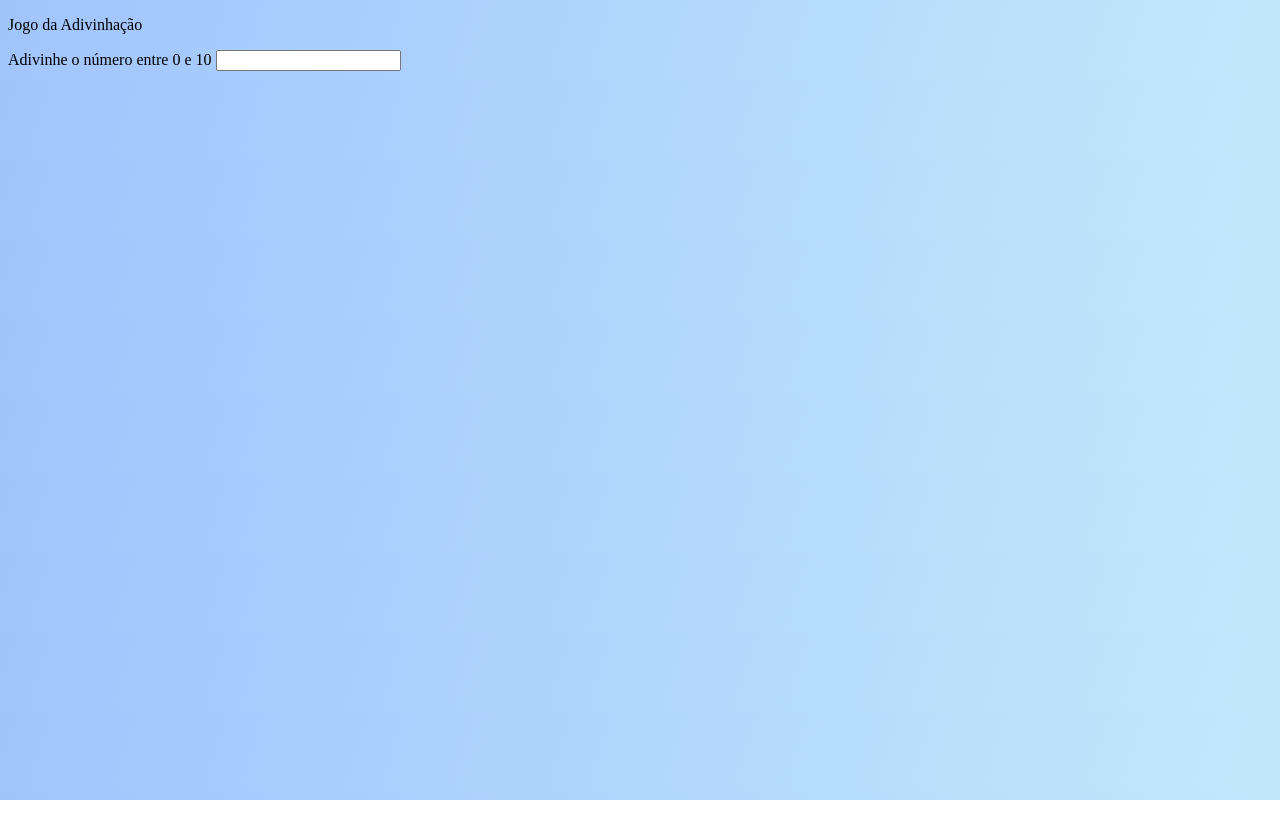
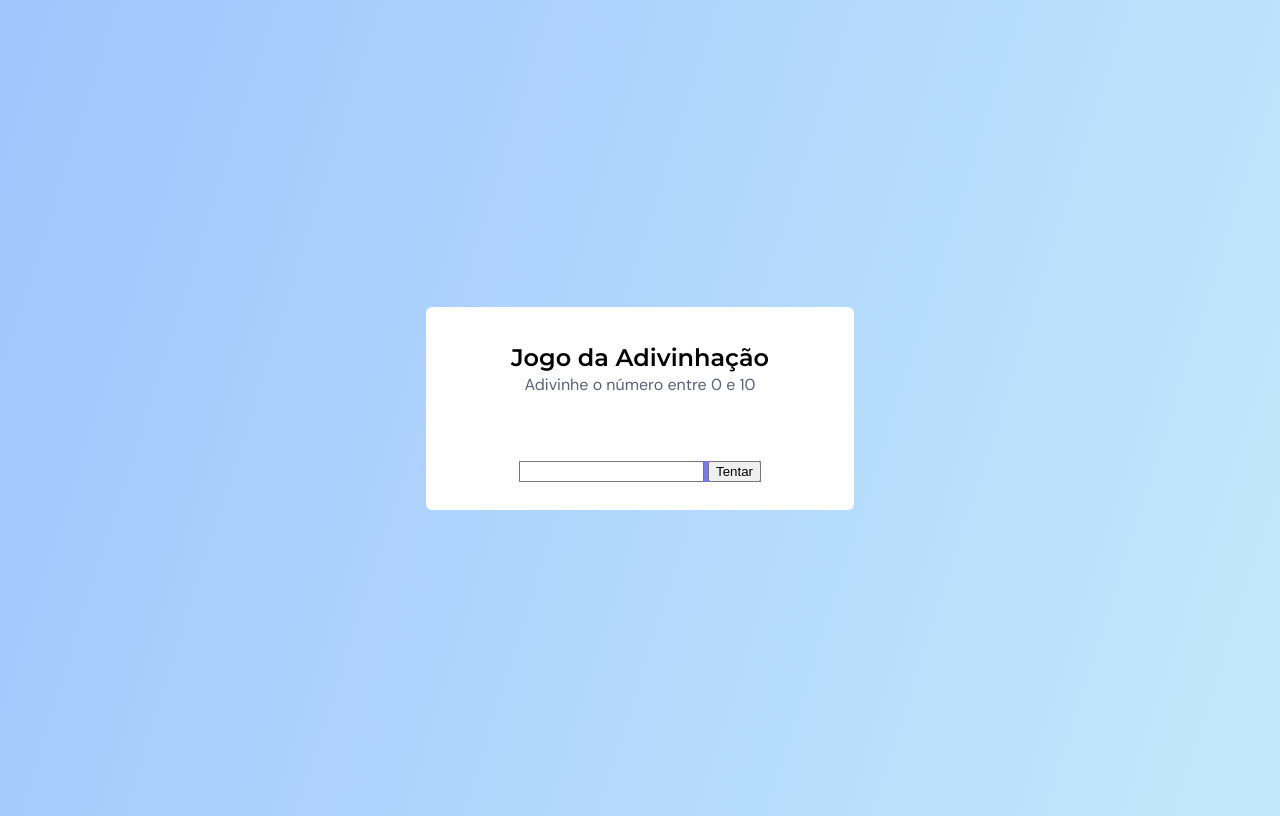
Before and after one commit to RobsonBoscato/jogo-adivinha-o, a plain HTML site: page index.html in a window 1280 px wide. Drawn offline with Linux system fonts and the light colour scheme.

Commit message:
adjusted css and readme

```diff
--- a/index.html
+++ b/index.html
@@ -1,10 +1,18 @@
 <!DOCTYPE html>
 <html lang="pt-BR">
   <head>
+    <link rel="preconnect" href="https://fonts.googleapis.com" />
+    <link rel="preconnect" href="https://fonts.gstatic.com" crossorigin />
+
     <meta charset="UTF-8" />
     <meta http-equiv="X-UA-Compatible" content="IE=edge" />
     <meta name="viewport" content="width=device-width, initial-scale=1.0" />
     <title>Jogo Adivinhação</title>
+
+    <link
+      href="https://fonts.googleapis.com/css2?family=DM+Sans:ital,wght@0,400;1,700&family=Montserrat:wght@600&display=swap"
+      rel="stylesheet"
+    />
 
     <link rel="stylesheet" href="style.css" />
   </head>
@@ -12,10 +20,15 @@
     <main>
       <div id="mainbox">
         <div id="insidebox">
-          <p>Jogo da Adivinhação</p>
-          Adivinhe o número entre 0 e 10
+          <p>
+            <strong>Jogo da Adivinhação</strong>
+            <span><br />Adivinhe o número entre 0 e 10</span>
+          </p>
+        </div>
 
+        <div id="button">
           <input type="number" name="numberfield" id="numberfield" />
+          <button>Tentar</button>
         </div>
       </div>
     </main>
--- a/style.css
+++ b/style.css
@@ -1,7 +1,47 @@
+:root {
+  font-size: 62.5%;
+}
+
 body {
   background: linear-gradient(287.56deg, #c2e9fb 0%, #a1c4fd 100%);
+  font-size: 1.6rem;
+
+  display: grid;
+  place-items: center;
+  height: 100vh;
+}
+
+main {
+  background: #ffffff;
+  box-shadow: 0 rem 2rem 4rem rgba(0, 0, 0, 0.1);
+  border-radius: 0.6rem;
+
+  width: min(42.8rem, 90%);
 }
 
 #mainbox {
-  margin: auto;
+  display: flex;
+  flex-direction: column;
+  align-items: center;
+  padding: 2rem 2rem 2.8rem 2rem;
+  gap: 4.8rem;
+
+  text-align: center;
 }
+
+#insidebox strong {
+  font-family: 'Montserrat', sans-serif;
+  font-weight: 600;
+  font-size: 2.4rem;
+  line-height: 3rem;
+}
+#insidebox span {
+  font-family: 'DM Sans', sans-serif;
+  font-size: 1.6rem;
+  line-height: 2.4rem;
+  color: #34355bcc;
+}
+
+#button {
+  background: #7879f1;
+}
```
Also changed, not shown: 1 other file.
